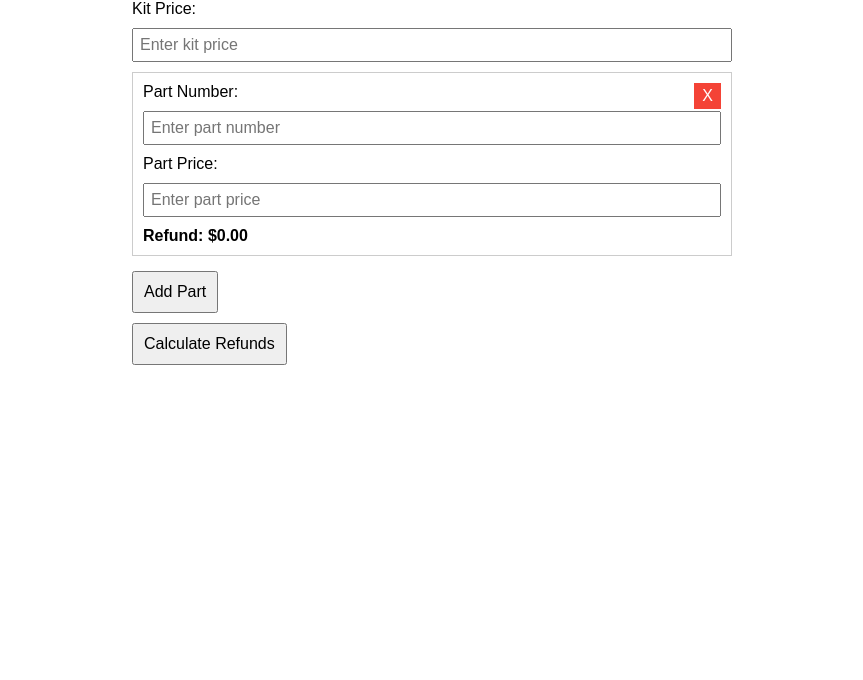
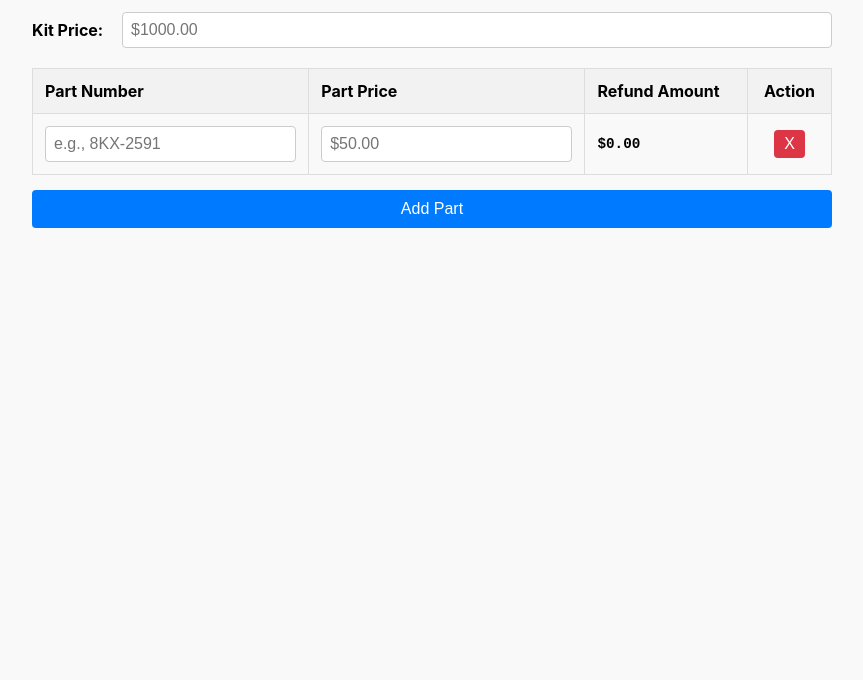
Before and after one commit to FaresThalji/Price-Matching-, a plain HTML site: page index.html in a window 1280 px wide. Shown: the part 120-800 px from the top of the page, without its empty margins (208-1071 px from the left). Drawn offline with Linux system fonts and the light colour scheme.

Commit message:
Revamp Price Match Calculator interface and logic
Updated the Price Match Calculator layout and functionality, including improved styling, a table for parts, and enhanced refund calculation logic.

```diff
--- a/index.html
+++ b/index.html
@@ -6,138 +6,184 @@
 <title>Price Match Calculator</title>
 <style>
   body {
-    font-family: Arial, sans-serif;
-    max-width: 600px;
+    font-family: -apple-system, BlinkMacSystemFont, "Segoe UI", Roboto, Oxygen,
+      Ubuntu, Cantarell, "Open Sans", "Helvetica Neue", sans-serif;
+    max-width: 800px;
     margin: 30px auto;
-    padding: 10px;
+    padding: 20px;
+    background-color: #f9f9f9;
   }
-  label, input, button {
-    display: block;
-    margin-bottom: 10px;
+  h1 {
+    text-align: center;
+    color: #333;
+  }
+  .input-group {
+    margin-bottom: 20px;
+    display: flex;
+    align-items: center;
+  }
+  .input-group label {
+    font-weight: bold;
+    margin-right: 10px;
+    min-width: 80px;
+  }
+  input[type="number"],
+  input[type="text"] {
     font-size: 16px;
-  }
-  input[type="number"], input[type="text"] {
-    padding: 6px;
+    padding: 8px;
+    border-radius: 4px;
+    border: 1px solid #ccc;
     width: 100%;
     box-sizing: border-box;
   }
-  .part {
-    border: 1px solid #ccc;
-    padding: 10px;
-    margin-bottom: 15px;
-    position: relative;
+  table {
+    width: 100%;
+    border-collapse: collapse;
+    margin-top: 20px;
   }
-  .refund {
+  th, td {
+    padding: 12px;
+    border: 1px solid #ddd;
+    text-align: left;
+  }
+  th {
+    background-color: #f2f2f2;
     font-weight: bold;
-    margin-top: 6px;
+  }
+  .refund-cell {
+    font-weight: bold;
+    font-family: monospace;
+    font-size: 1.1em;
+    min-width: 100px;
+  }
+  .action-cell {
+    text-align: center;
   }
   button {
-    padding: 10px;
+    font-size: 16px;
+    padding: 10px 15px;
     cursor: pointer;
+    border: none;
+    border-radius: 4px;
+    color: white;
+  }
+  #addPartBtn {
+    background-color: #007bff;
+    display: block;
+    width: 100%;
+    margin-top: 15px;
   }
   .remove-btn {
-    position: absolute;
-    right: 10px;
-    top: 10px;
-    background: #f44336;
-    color: white;
-    border: none;
-    padding: 4px 8px;
-    cursor: pointer;
+    background-color: #dc3545;
+    padding: 5px 10px;
   }
 </style>
 </head>
 <body>
-
   <h1>Price Match Calculator</h1>
 
+  <div class="input-group">
     <label for="kitPrice">Kit Price:</label>
-<input type="number" id="kitPrice" min="0" step="0.01" placeholder="Enter kit price" />
+    <input
+      type="number"
+      id="kitPrice"
+      min="0"
+      step="0.01"
+      placeholder="$1000.00"
+    />
+  </div>
 
-<div id="partsContainer"></div>
+  <table id="partsTable">
+    <thead>
+      <tr>
+        <th>Part Number</th>
+        <th>Part Price</th>
+        <th>Refund Amount</th>
+        <th class="action-cell">Action</th>
+      </tr>
+    </thead>
+    <tbody id="partsTbody"></tbody>
+  </table>
 
   <button id="addPartBtn">Add Part</button>
-<button id="calculateBtn">Calculate Refunds</button>
 
   <script>
-  const partsContainer = document.getElementById('partsContainer');
-  const addPartBtn = document.getElementById('addPartBtn');
-  const calculateBtn = document.getElementById('calculateBtn');
-  const kitPriceInput = document.getElementById('kitPrice');
+    const kitPriceInput = document.getElementById("kitPrice");
+    const addPartBtn = document.getElementById("addPartBtn");
+    const partsTbody = document.getElementById("partsTbody");
 
-  function createPart(index) {
-    const div = document.createElement('div');
-    div.className = 'part';
-    div.dataset.index = index;
+    function calculateAndDisplayRefunds() {
+      const kitPrice = parseFloat(kitPriceInput.value);
+      const partRows = [...partsTbody.querySelectorAll("tr")];
 
-    div.innerHTML = `
-      <label>Part Number:</label>
-      <input type="text" class="part-number" placeholder="Enter part number" />
-      <label>Part Price:</label>
-      <input type="number" class="part-price" min="0" step="0.01" placeholder="Enter part price" />
-      <div class="refund">Refund: $0.00</div>
-      <button class="remove-btn" title="Remove this part">X</button>
-    `;
-
-    div.querySelector('.remove-btn').addEventListener('click', () => {
-      div.remove();
-    });
-
-    return div;
-  }
-
-  addPartBtn.addEventListener('click', () => {
-    const newIndex = partsContainer.children.length;
-    partsContainer.appendChild(createPart(newIndex));
-  });
-
-  calculateBtn.addEventListener('click', () => {
-    const kitPrice = parseFloat(kitPriceInput.value);
-    if (isNaN(kitPrice) || kitPrice <= 0) {
-      alert('Please enter a valid kit price greater than 0.');
-      return;
-    }
-
-    const parts = [...partsContainer.querySelectorAll('.part')];
+      // Step 1: Gather data and calculate total
       let totalPartsPrice = 0;
       const partsData = [];
 
-    // Read and validate part prices
-    for (const partDiv of parts) {
-      const partNumber = partDiv.querySelector('.part-number').value.trim();
-      const partPriceInput = partDiv.querySelector('.part-price');
-      const partPrice = parseFloat(partPriceInput.value);
-
-      if (!partNumber) {
-        alert('Please enter a part number for every part.');
-        return;
+      for (const row of partRows) {
+        const partPriceInput = row.querySelector(".part-price");
+        const partPrice = parseFloat(partPriceInput.value) || 0;
+        totalPartsPrice += partPrice;
+        partsData.push({ row, partPrice });
       }
 
-      if (isNaN(partPrice) || partPrice < 0) {
-        alert('Please enter a valid part price (0 or more) for every part.');
-        return;
+      // Step 2: Calculate and display refund for each part
+      for (const { row, partPrice } of partsData) {
+        const refundCell = row.querySelector(".refund-cell");
+        let refund = 0;
+
+        if (
+          !isNaN(kitPrice) &&
+          kitPrice > 0 &&
+          totalPartsPrice > 0
+        ) {
+          // New Equation: (kit price / total parts sum) * part price
+          refund = (kitPrice / totalPartsPrice) * partPrice;
         }
 
-      totalPartsPrice += partPrice;
-      partsData.push({ partDiv, partPrice });
+        refundCell.textContent = `$${refund.toFixed(2)}`;
+      }
     }
 
-    // Calculate refunds
-    for (const { partDiv, partPrice } of partsData) {
-      let refund;
-      if (totalPartsPrice <= kitPrice) {
-        refund = partPrice;
-      } else {
-        refund = (partPrice / totalPartsPrice) * kitPrice;
+    function createPartRow() {
+      const row = document.createElement("tr");
+      row.innerHTML = `
+        <td>
+          <input type="text" class="part-number" placeholder="e.g., 8KX-2591" />
+        </td>
+        <td>
+          <input type="number" class="part-price" min="0" step="0.01" placeholder="$50.00" />
+        </td>
+        <td class="refund-cell">$0.00</td>
+        <td class="action-cell">
+          <button class="remove-btn" title="Remove this part">X</button>
+        </td>
+      `;
+
+      // Event listener for removing a row
+      row.querySelector(".remove-btn").addEventListener("click", () => {
+        row.remove();
+        calculateAndDisplayRefunds();
+      });
+
+      return row;
     }
-      refund = refund.toFixed(2);
-      partDiv.querySelector('.refund').textContent = `Refund: $${refund}`;
+
+    // Add a new part row when the button is clicked
+    addPartBtn.addEventListener("click", () => {
+      partsTbody.appendChild(createPartRow());
+    });
+
+    // Recalculate everything when kit price or any part price changes
+    kitPriceInput.addEventListener("input", calculateAndDisplayRefunds);
+    partsTbody.addEventListener("input", (event) => {
+      if (event.target.classList.contains("part-price")) {
+        calculateAndDisplayRefunds();
       }
     });
 
-  // Start with one part input
+    // Start with one part input by default
     addPartBtn.click();
   </script>
-
 </body>
 </html>
```
Lines whose indentation alone changed are shown as unchanged.
